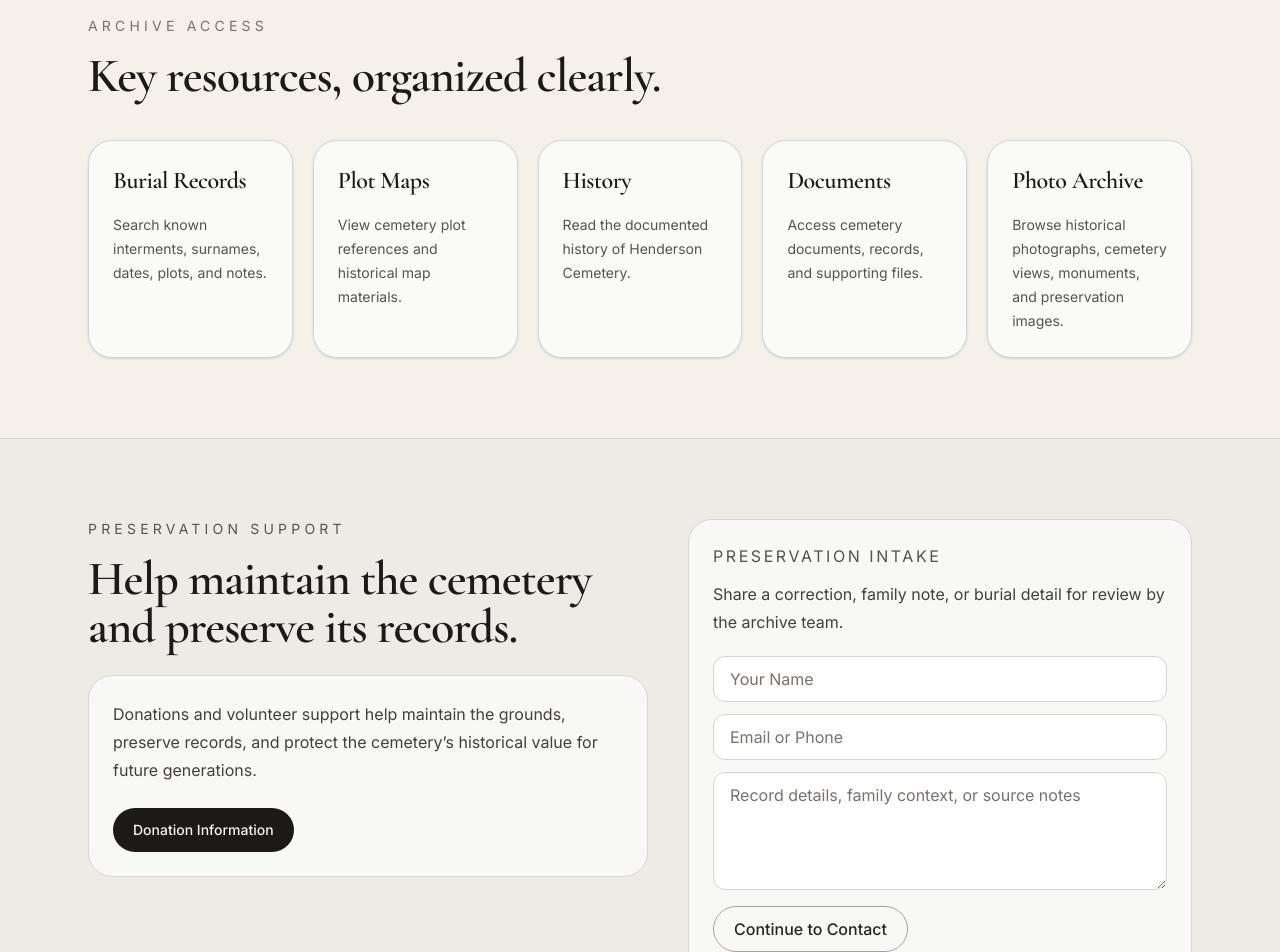
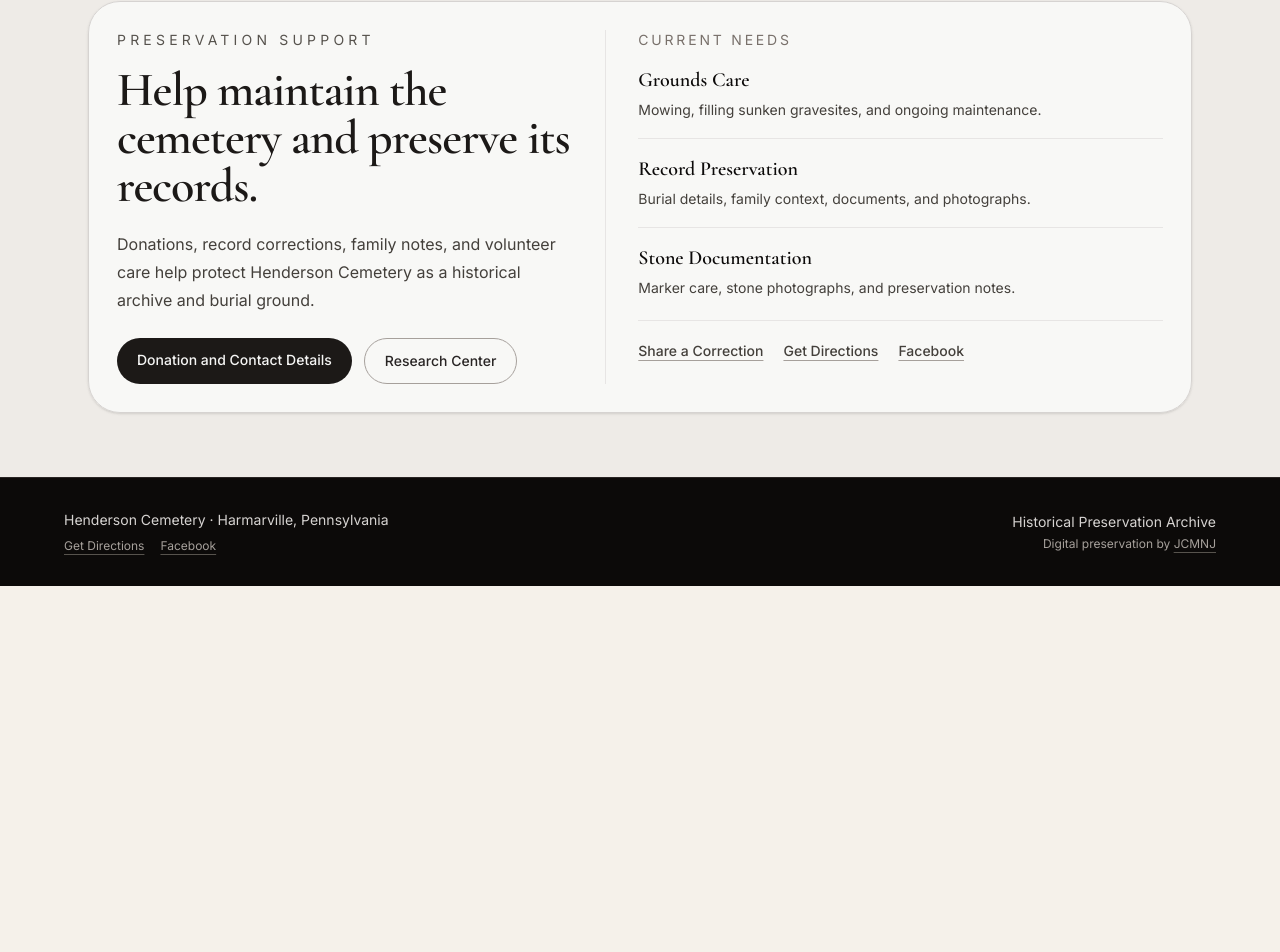
Before and after one commit to jcmnj/henderson-cemetery, a Next.js app: page / in a window 1280 px wide. Shown: the part 2521-3473 px from the top of the page. After the commit the page ends 3107 px from the top, so only its background shows below. Built offline with nearby package versions, Linux system fonts and the light colour scheme.

Commit message:
Refine homepage preservation support

```diff
--- a/app/components/site/DonationBanner.tsx
+++ b/app/components/site/DonationBanner.tsx
@@ -13,6 +13,9 @@ export function DonationBanner() {
         <p className="mt-3 max-w-4xl text-sm leading-7 text-stone-800 sm:text-base">
           Donations help support mowing, stone care, record preservation, and
           ongoing maintenance.
+        </p>
+        <p className="mt-3 max-w-4xl text-sm leading-7 text-stone-800">
+          Online donation options will be available in the future.
         </p>
         <p className="mt-4 text-sm leading-7 text-stone-800">
           Harmarville Cemetery Association
--- a/app/page.tsx
+++ b/app/page.tsx
@@ -2,7 +2,6 @@ import Link from "next/link";
 import type { Metadata } from "next";
 import { SiteFooter } from "@/app/components/site/SiteFooter";
 import { SiteHeader } from "@/app/components/site/SiteHeader";
-import { DonationBanner } from "@/app/components/site/DonationBanner";
 import { GalleryHighlights } from "@/components/gallery/GalleryHighlights";
 import { getGalleryImages } from "@/lib/gallery";
 
@@ -26,35 +25,6 @@ export const metadata: Metadata = {
       "Explore burial records, history, documents, and plot-map references for Henderson Cemetery in Harmarville (Acmetonia), Pennsylvania.",
   },
 };
-
-const archiveLinks = [
-  {
-    title: "Burial Records",
-    description: "Search known interments, surnames, dates, plots, and notes.",
-    href: "/burial-records",
-  },
-  {
-    title: "Plot Maps",
-    description: "View cemetery plot references and historical map materials.",
-    href: "/plot-maps",
-  },
-  {
-    title: "History",
-    description: "Read the documented history of Henderson Cemetery.",
-    href: "/history",
-  },
-  {
-    title: "Documents",
-    description: "Access cemetery documents, records, and supporting files.",
-    href: "/documents",
-  },
-  {
-    title: "Photo Archive",
-    description:
-      "Browse historical photographs, cemetery views, monuments, and preservation images.",
-    href: "/gallery",
-  },
-];
 
 export default async function HomePage() {
   const galleryImages = await getGalleryImages();
@@ -325,108 +295,83 @@ export default async function HomePage() {
         </div>
       </section>
 
-      <section id="documents" className="section-reveal mx-auto w-full max-w-6xl px-5 py-14 sm:px-6 sm:py-16 lg:py-20">
-        <div className="max-w-2xl">
-          <p className="mb-4 text-sm uppercase tracking-[0.3em] text-stone-500">
-            Archive Access
-          </p>
-          <h2 className="font-serif text-3xl font-semibold sm:text-4xl md:text-5xl">
-            Key resources, organized clearly.
-          </h2>
-        </div>
-
-        <div className="mt-8 grid auto-rows-fr gap-5 sm:mt-10 md:grid-cols-2 lg:grid-cols-5">
-          {archiveLinks.map((item) => (
-            <Link
-              key={item.title}
-              href={item.href}
-              className="card-soft flex h-full flex-col rounded-[1.5rem] border border-stone-300 bg-stone-50 p-6 shadow-sm"
+      <section
+        id="support"
+        className="section-reveal border-t border-stone-300 bg-stone-200/55 text-stone-900"
       >
-              <h3 className="font-serif text-2xl font-semibold">
-                {item.title}
-              </h3>
-              <p className="mt-4 text-sm leading-6 text-stone-600">
-                {item.description}
-              </p>
-            </Link>
-          ))}
-        </div>
-      </section>
-
-      <section id="support" className="section-reveal border-t border-stone-300 bg-stone-200/55 text-stone-900">
-        <div className="mx-auto grid w-full max-w-6xl gap-8 px-5 py-14 sm:px-6 sm:py-16 lg:grid-cols-[1fr_0.9fr] lg:items-start lg:gap-10 lg:py-20">
-          <div className="space-y-6">
-            <p className="mb-4 text-sm uppercase tracking-[0.3em] text-stone-600">
+        <div className="mx-auto w-full max-w-6xl px-5 py-12 sm:px-6 sm:py-14 lg:py-16">
+          <div className="rounded-[2rem] border border-stone-300 bg-stone-50/90 p-5 shadow-sm sm:p-7 lg:grid lg:grid-cols-[0.9fr_1.1fr] lg:gap-8">
+            <div>
+              <p className="text-sm uppercase tracking-[0.3em] text-stone-600">
                 Preservation Support
               </p>
-            <h2 className="font-serif text-3xl font-semibold sm:text-4xl md:text-5xl">
+              <h2 className="mt-4 max-w-xl font-serif text-3xl font-semibold sm:text-4xl md:text-5xl">
                 Help maintain the cemetery and preserve its records.
               </h2>
-
-            <div className="rounded-[1.5rem] border border-stone-300 bg-stone-50/90 p-6">
-              <p className="text-base leading-7 text-stone-700">
-                Donations and volunteer support help maintain the grounds,
-                preserve records, and protect the cemetery’s historical value for
-                future generations.
+              <p className="mt-5 max-w-xl text-base leading-7 text-stone-700">
+                Donations, record corrections, family notes, and volunteer care
+                help protect Henderson Cemetery as a historical archive and
+                burial ground.
               </p>
 
+              <div className="mt-6 flex flex-wrap gap-3">
                 <Link
                   href="/contact"
-                className="button-soft mt-6 inline-flex rounded-full bg-stone-900 px-5 py-3 text-sm font-medium text-stone-100 hover:bg-stone-700"
+                  className="button-soft inline-flex rounded-full bg-stone-900 px-5 py-3 text-sm font-medium text-stone-100 hover:bg-stone-700"
                 >
-                Donation Information
+                  Donation and Contact Details
+                </Link>
+                <Link
+                  href="/research"
+                  className="button-soft inline-flex rounded-full border border-stone-400 px-5 py-3 text-sm font-medium text-stone-800 hover:bg-stone-200"
+                >
+                  Research Center
                 </Link>
               </div>
             </div>
 
-          <div>
-            <div className="rounded-[1.5rem] border border-stone-300 bg-stone-50/90 p-6">
-              <p className="text-base uppercase tracking-[0.16em] text-stone-600">
-                Preservation Intake
+            <div className="mt-8 border-t border-stone-200 pt-6 lg:mt-0 lg:border-l lg:border-t-0 lg:pl-8 lg:pt-0">
+              <p className="text-sm uppercase tracking-[0.2em] text-stone-500">
+                Current Needs
               </p>
-              <p className="mt-3 text-base leading-7 text-stone-700">
-                Share a correction, family note, or burial detail for review by
-                the archive team.
+              <div className="mt-4 divide-y divide-stone-200">
+                {[
+                  {
+                    title: "Grounds Care",
+                    body: "Mowing, filling sunken gravesites, and ongoing maintenance.",
+                  },
+                  {
+                    title: "Record Preservation",
+                    body: "Burial details, family context, documents, and photographs.",
+                  },
+                  {
+                    title: "Stone Documentation",
+                    body: "Marker care, stone photographs, and preservation notes.",
+                  },
+                ].map((item) => (
+                  <div key={item.title} className="py-4 first:pt-0 last:pb-0">
+                    <p className="font-serif text-xl font-semibold text-stone-950">
+                      {item.title}
                     </p>
+                    <p className="mt-1 text-sm leading-6 text-stone-700">
+                      {item.body}
+                    </p>
+                  </div>
+                ))}
+              </div>
 
-              <form className="mt-5 grid gap-3">
-                <input
-                  name="name"
-                  placeholder="Your Name"
-                  className="rounded-xl border border-stone-300 bg-white px-4 py-2.5 text-base text-stone-900 placeholder:text-stone-500 outline-none focus:border-stone-600"
-                />
-                <input
-                  name="contact"
-                  placeholder="Email or Phone"
-                  className="rounded-xl border border-stone-300 bg-white px-4 py-2.5 text-base text-stone-900 placeholder:text-stone-500 outline-none focus:border-stone-600"
-                />
-                <textarea
-                  name="note"
-                  rows={4}
-                  placeholder="Record details, family context, or source notes"
-                  className="rounded-xl border border-stone-300 bg-white px-4 py-2.5 text-base text-stone-900 placeholder:text-stone-500 outline-none focus:border-stone-600"
-                />
+              <div className="mt-5 flex flex-wrap gap-x-5 gap-y-2 border-t border-stone-200 pt-5 text-sm">
                 <Link
                   href="/contact"
-                  className="button-soft mt-1 inline-flex w-fit rounded-full border border-stone-400 px-5 py-2.5 text-base font-medium text-stone-800 hover:bg-stone-200"
+                  className="link-soft font-medium text-stone-700 underline decoration-stone-400 underline-offset-4 hover:text-stone-950"
                 >
-                  Continue to Contact
+                  Share a Correction
                 </Link>
-              </form>
-              <p className="mt-5 border-t border-stone-200 pt-5 text-base leading-7 text-stone-700">
-                Henderson Cemetery Preservation Archive
-                <br />
-                Harmarville, Pennsylvania
-                <br />
-                Records and genealogy inquiries are welcome through the contact
-                page.
-              </p>
-              <div className="mt-5 flex flex-wrap gap-3">
                 <a
                   href={directionsUrl}
                   target="_blank"
                   rel="noopener noreferrer"
-                  className="button-soft inline-flex rounded-full border border-stone-400 px-5 py-2.5 text-sm font-medium text-stone-800 hover:bg-stone-200"
+                  className="link-soft font-medium text-stone-700 underline decoration-stone-400 underline-offset-4 hover:text-stone-950"
                 >
                   Get Directions
                 </a>
@@ -434,7 +379,7 @@ export default async function HomePage() {
                   href={facebookUrl}
                   target="_blank"
                   rel="noopener noreferrer"
-                  className="button-soft inline-flex rounded-full border border-stone-400 px-5 py-2.5 text-sm font-medium text-stone-800 hover:bg-stone-200"
+                  className="link-soft font-medium text-stone-700 underline decoration-stone-400 underline-offset-4 hover:text-stone-950"
                 >
                   Facebook
                 </a>
@@ -444,8 +389,6 @@ export default async function HomePage() {
         </div>
       </section>
 
-      <DonationBanner />
-
       <SiteFooter />
     </main>
   );
```
Also changed, not shown: app/research/page.tsx (+1 -19 lines). Lines whose indentation alone changed are shown as unchanged.
